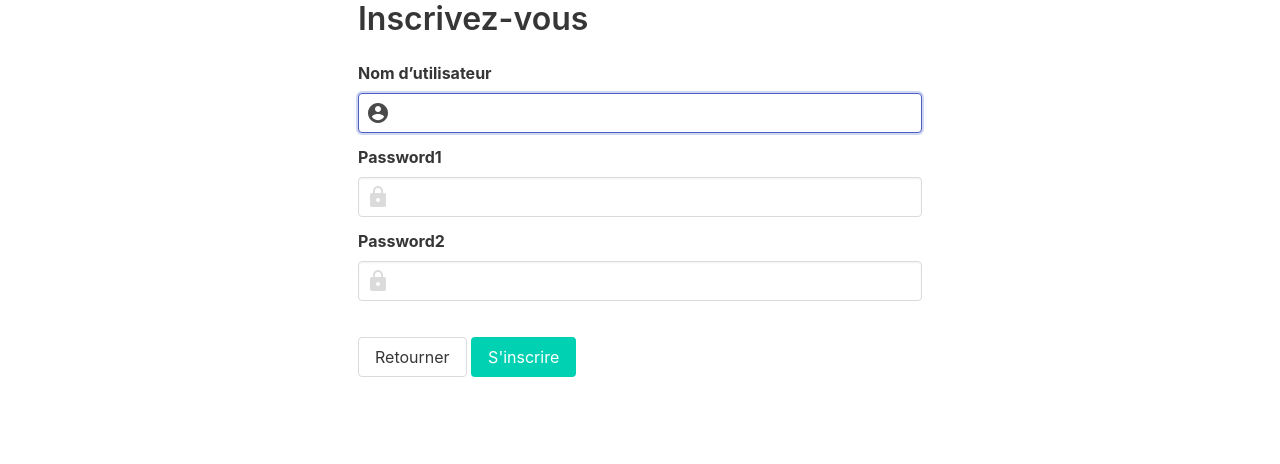
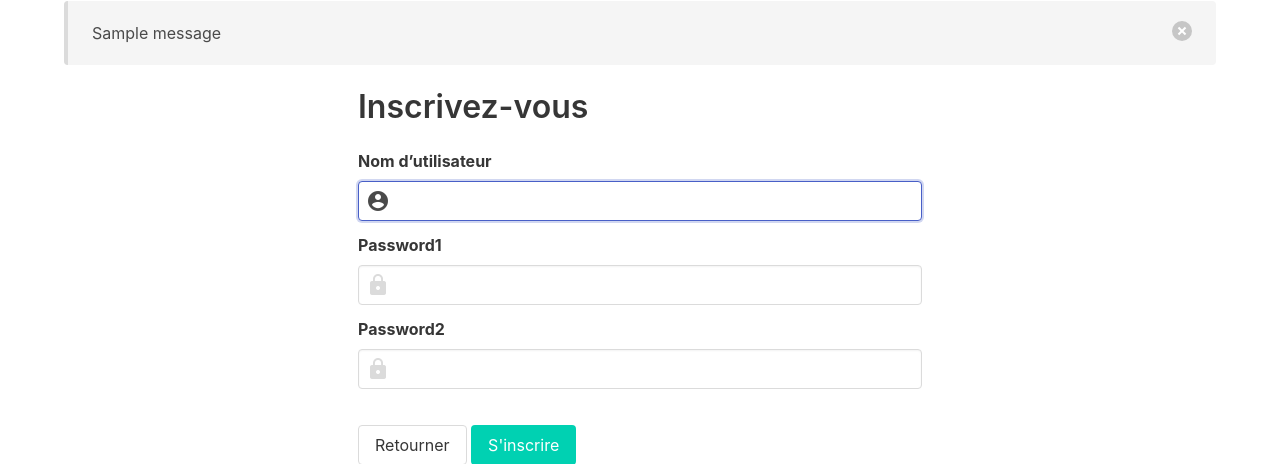
Before and after one commit to byoso/OC_P9, a Django app: page /authentication/signup/ in a window 1280 px wide. Shown: the part 55-519 px from the top of the page. Run offline with Django 4.2, Linux system fonts and the light colour scheme; tables that the repository leaves empty hold one stand-in row (values such as "Sample post"); one stand-in notice (Sample message) is shown.

Commit message:
authentication done

```diff
--- /dev/null
+++ b/authentication/const.py
@@ -0,0 +1,4 @@
+
+# bulma classes
+ERROR = "is-danger"
+SUCCESS = "is-success"
--- a/authentication/forms.py
+++ b/authentication/forms.py
@@ -5,9 +5,11 @@ from django.contrib.auth.forms import UserCreationForm
 
 class SignUpForm(UserCreationForm):
     password1 = forms.CharField(
-        max_length=150, widget=forms.PasswordInput(attrs={'class': 'input'}))
+        max_length=150, required=True,
+        widget=forms.PasswordInput(attrs={'class': 'input'}))
     password2 = forms.CharField(
-        max_length=150, widget=forms.PasswordInput(attrs={'class': 'input'}))
+        max_length=150, required=True,
+        widget=forms.PasswordInput(attrs={'class': 'input'}))
 
     class Meta:
         model = get_user_model()
@@ -21,9 +23,11 @@ class SignUpForm(UserCreationForm):
 class LoginForm(forms.Form):
     username = forms.CharField(
         max_length=150, label="Nom d'utilisateur",
+        required=True,
         widget=forms.TextInput(
             attrs={"class": "input"}))
     password = forms.CharField(
         max_length=150, label="Mot de passe",
+        required=True,
         widget=forms.PasswordInput(
             attrs={"class": "input"}))
--- a/authentication/views.py
+++ b/authentication/views.py
@@ -1,7 +1,8 @@
 from django.shortcuts import redirect, render
 from django.contrib.auth import login, authenticate, logout
-import authentication
+from django.contrib import messages
 from . import forms
+from . import const
 
 
 def login_page(request):
@@ -13,8 +14,21 @@ def login_page(request):
                 password=form.cleaned_data['password']
             )
             if user is not None:
+                messages.add_message(
+                    request, messages.SUCCESS, f"Bienvenue {user.username}.",
+                    extra_tags=const.SUCCESS
+                    )
                 login(request, user)
                 return redirect('home')
+            else:
+                messages.add_message(
+                    request, messages.ERROR, (
+                        "Aucun utilisateur ne correspond à ce nom ou ce"
+                        " mot de passe"
+                        ),
+                    extra_tags=const.ERROR
+                )
+
     form = forms.LoginForm()
     context = {
         "form": form,
@@ -34,6 +48,17 @@ def signup_page(request):
             user = form.save()
             login(request, user)
             return redirect('home')
+        else:
+            if form.errors:
+                for field in form:
+                    for error in field.errors:
+                        messages.add_message(
+                            request, messages.ERROR, (
+                                error
+                                ),
+                            extra_tags=const.ERROR
+                        )
+
     form = forms.SignUpForm()
     context = {
         "form": form,
--- /dev/null
+++ b/static/js/main.js
@@ -0,0 +1,5 @@
+
+function closeIt(elem){
+    console.log('close')
+    elem.parentNode.parentNode.remove()
+};
--- /dev/null
+++ b/templates/__messages.html
@@ -0,0 +1,12 @@
+{% if messages %}
+
+    {% for message in messages %}
+    <article id="{{message}}" class="message {{message.extra_tags}}">
+        <div class="message-body">
+            <button class="delete is-pulled-right" aria-label="delete" onclick="closeIt(this)"></button>
+            <p>{{ message }}</p>
+        </div>
+    </article>
+    {% endfor %}
+
+{% endif %}
--- a/templates/_base.html
+++ b/templates/_base.html
@@ -13,6 +13,7 @@
     {% endblock css %}
     <!-- material design icons-->
     <link rel="stylesheet" href="https://fonts.googleapis.com/icon?family=Material+Icons">
+    <script type="text/javascript" src="{% static '/js/main.js' %}"></script>
 
 </head>
 
@@ -21,8 +22,7 @@
 
         {% include '__nav.html' %}
 
-        {% block messages %}
-        {% endblock messages %}
+        {% include '__messages.html' %}
 
         {% block content %}
 
```
Also changed, not shown: db.sqlite3.
